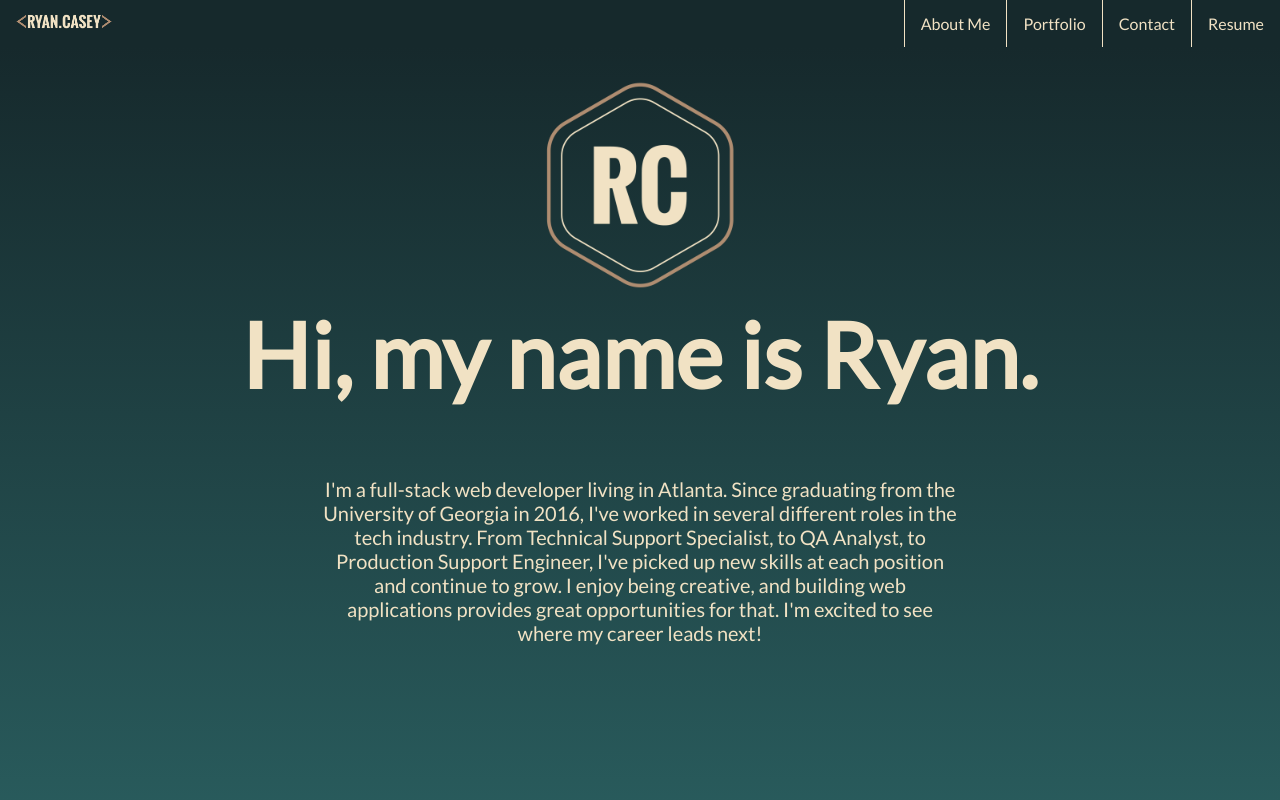
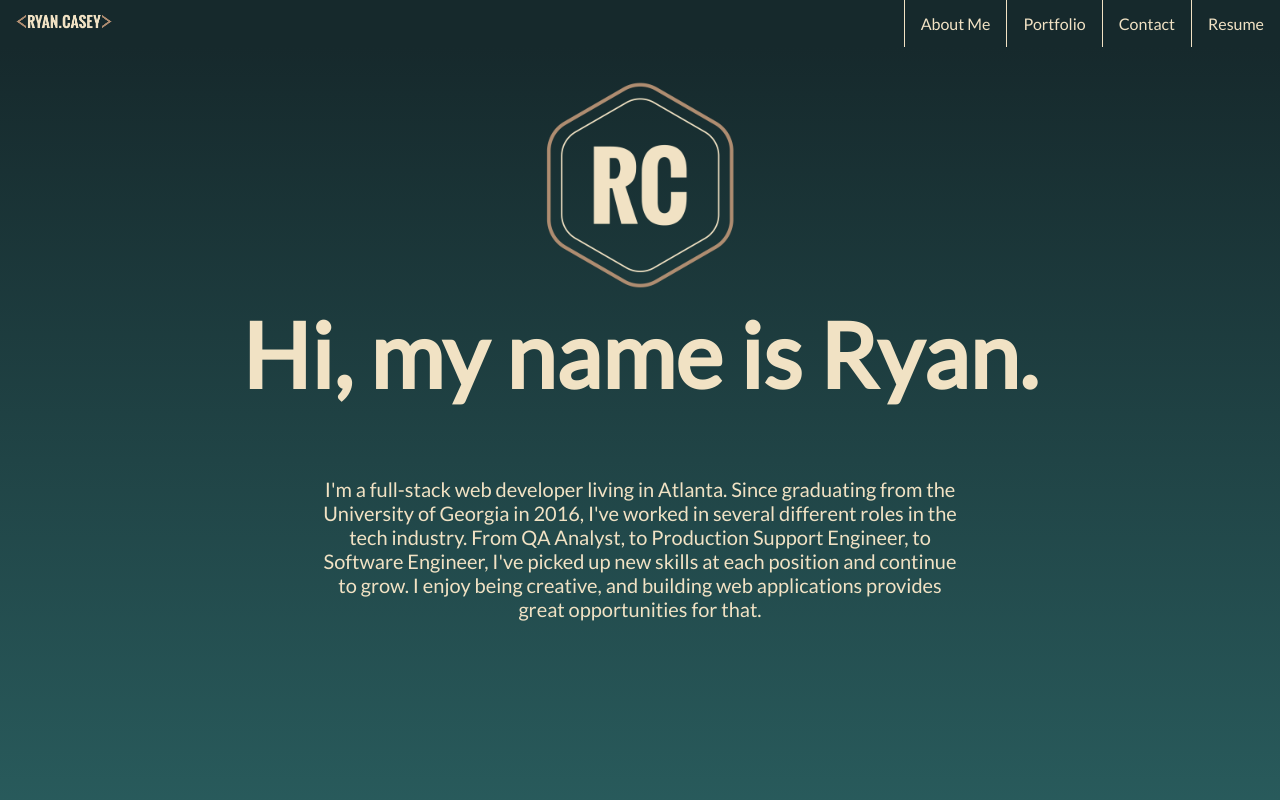
Before and after one commit to rcaseyx/rcaseyxcode, a React (Create React App) app: page / in a window 1280 px wide. Shown: the top 800 px of the page. Built offline with nearby package versions, Linux system fonts and the light colour scheme; no server answers.

Commit message:
updated packages and about section

```diff
--- a/package.json
+++ b/package.json
@@ -11,7 +11,7 @@
     "react-dom": "^16.7.0",
     "react-loader-spinner": "^2.3.0",
     "react-router-dom": "^4.3.1",
-    "react-scripts": "2.1.3",
+    "react-scripts": "^2.1.8",
     "react-scroll": "^1.7.10",
     "react-typing-animation": "^1.6.2",
     "react-typist": "^2.0.5"
--- a/src/about.js
+++ b/src/about.js
@@ -55,11 +55,10 @@ export default class About extends React.Component {
                     <p className={this.state.loadedTitle ? "fadeIn" : "hidden"}>
                         I'm a full-stack web developer living in Atlanta. Since graduating from the
                         University of Georgia in 2016, I've worked in several
-                        different roles in the tech industry. From Technical Support
-                        Specialist, to QA Analyst, to Production Support Engineer, I've
-                        picked up new skills at each position and continue to grow.
-                        I enjoy being creative, and building web applications provides great
-                        opportunities for that. I'm excited to see where my career leads next!
+                        different roles in the tech industry. From QA Analyst, to Production Support
+                        Engineer, to Software Engineer, I've picked up new skills at each position and
+                        continue to grow. I enjoy being creative, and building web applications provides great
+                        opportunities for that.
                     </p>
                 </div>
                 <div className="links">
```
Also changed, not shown: 1 other file (tests, documents, lock files or other folders).
